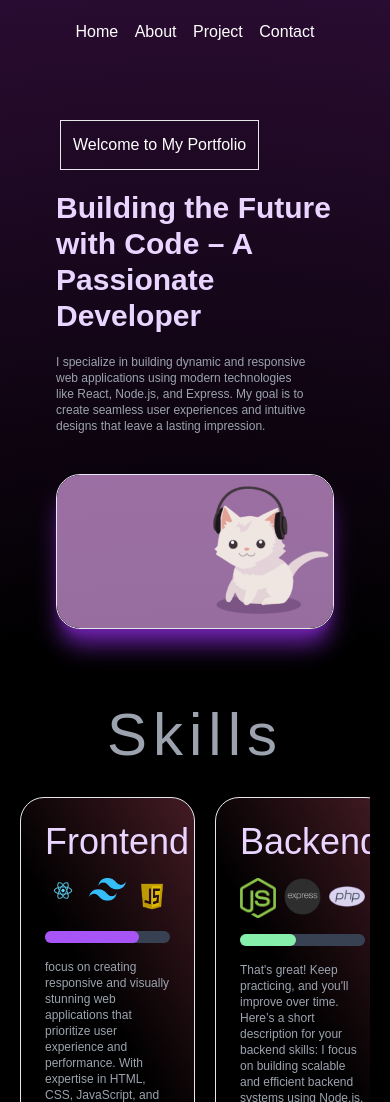
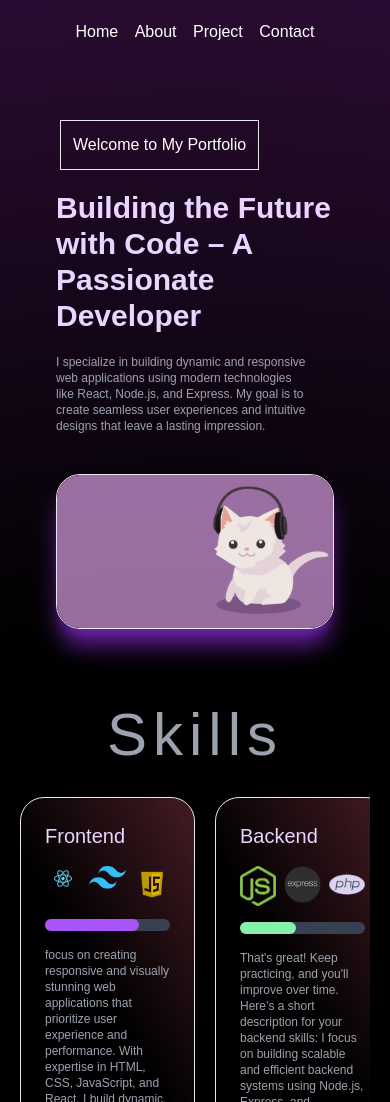
Before and after one commit to Tamanna-2004/Portfolio, a React (Vite) app: page / in a window 390 px wide. Shown: the top 1102 px of the page. Built offline with nearby package versions, Linux system fonts and the light colour scheme.

Commit message:
Update Card.jsx

```diff
--- a/src/component/Card.jsx
+++ b/src/component/Card.jsx
@@ -5,7 +5,7 @@ const Card = (props) => {
   return (
     <div className="card_div flex flex-col gap-4 p-6 border rounded-3xl min-w-[50%]
      md:w-[30%] md:min-w-[25%] md:gap-6 duration-[1500ms] ease-in-out hover:bg-custom-gradient-hover hover:scale-75">
-      <h1 className="text-4xl text-purple-200 animate__animated animate__pulse ">{props.heading}</h1>
+      <h1 className="text-xl text-purple-200 animate__animated animate__pulse md:text-4xl">{props.heading}</h1>
       <div className="grid gap-2 grid-cols-3 md:grid-cols-3">
         <img src={props.img1} alt="react" className="sm:w-16 sm:h-16"/>
         <img src={props.img2} alt="tailwind" className="sm:w-16 sm:h-16" />
```
